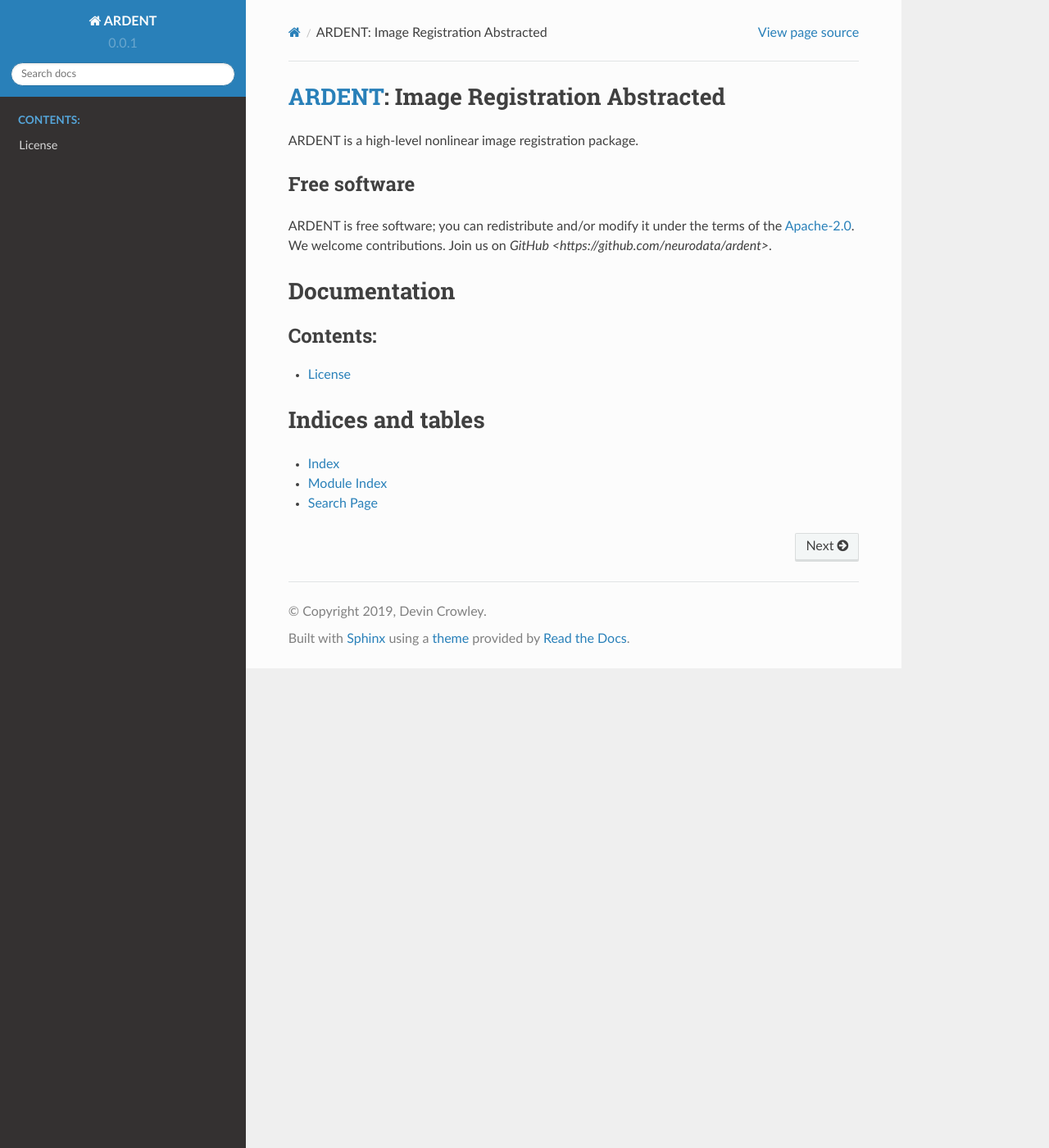
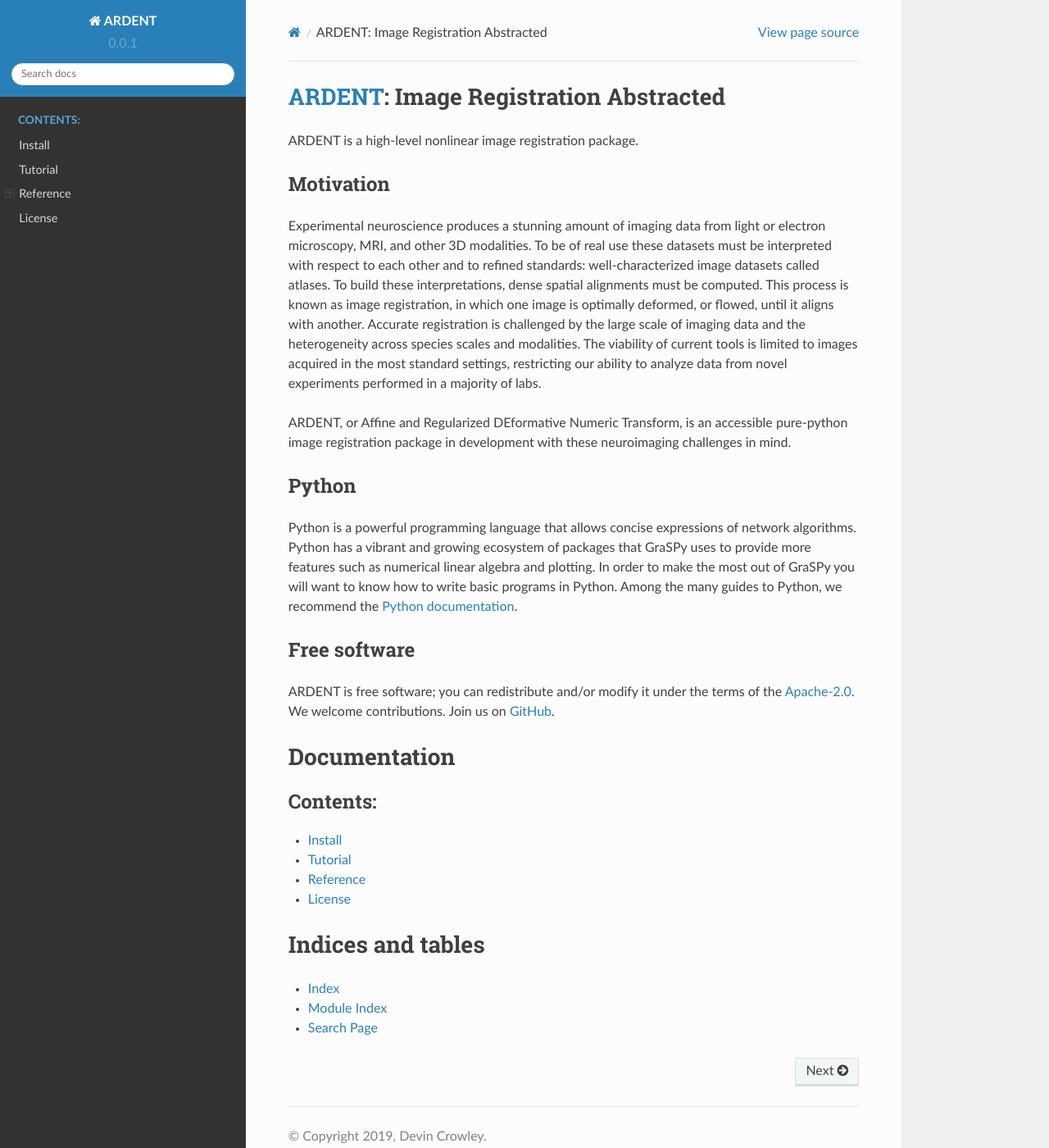
Before and after one commit to neurodata/ardent, a Sphinx documentation site: the page built from docs/index.rst, in a window 1280 px wide and 1400 px high. Shown: the whole window at 82% size. Built offline with Sphinx 7.4.7 and the Read the Docs theme 2.0.0, drawn with Linux system fonts in a browser that asks for light colours.

Commit message:
Add rst files in ardent/docs/reference for user-level functions, add empty rst files in ardent/docs for install.rst and tutorial.rst, and update index.rst

```diff
--- a/docs/index.rst
+++ b/docs/index.rst
@@ -10,12 +10,35 @@
 
 ARDENT is a high-level nonlinear image registration package.
 
+Motivation
+----------
+
+Experimental neuroscience produces a stunning amount of imaging data from light or electron microscopy, MRI, and other 3D modalities.
+To be of real use these datasets must be interpreted with respect to each other and to refined standards: well-characterized image datasets called atlases.
+To build these interpretations, dense spatial alignments must be computed. This process is known as image registration,
+in which one image is optimally deformed, or flowed, until it aligns with another.
+Accurate registration is challenged by the large scale of imaging data and the heterogeneity across species scales and modalities.
+The viability of current tools is limited to images acquired in the most standard settings,
+restricting our ability to analyze data from novel experiments performed in a majority of labs.
+
+ARDENT, or Affine and Regularized DEformative Numeric Transform, is an accessible pure-python image registration package in development with these neuroimaging challenges in mind.
+
+Python
+------
+
+Python is a powerful programming language that allows concise expressions of network
+algorithms.  Python has a vibrant and growing ecosystem of packages that
+GraSPy uses to provide more features such as numerical linear algebra and
+plotting.  In order to make the most out of GraSPy you will want to know how
+to write basic programs in Python.  Among the many guides to Python, we
+recommend the `Python documentation <https://docs.python.org/3/>`_.
+
 Free software
 -------------
 
 ARDENT is free software; you can redistribute and/or modify it
 under the terms of the :doc:`Apache-2.0 </license>`. We welcome contributions.
-Join us on `GitHub <https://github.com/neurodata/ardent>`.
+Join us on `GitHub <https://github.com/neurodata/ardent>`_.
 
 Documentation
 =============
@@ -24,6 +47,9 @@
    :maxdepth: 1
    :caption: Contents:
 
+   install
+   tutorial
+   reference/index
    license
 
 
--- /dev/null
+++ b/docs/install.rst
@@ -0,0 +1,2 @@
+Install
+=======
--- /dev/null
+++ b/docs/tutorial.rst
@@ -0,0 +1,2 @@
+Tutorial
+========
```
Also changed, not shown: docs/reference/index.rst (added, +14 -0 lines), docs/reference/io.rst (added, +14 -0 lines), docs/reference/preprocessing.rst (added, +14 -0 lines), docs/reference/presets.rst (added, +24 -0 lines), docs/reference/transform.rst (added, +14 -0 lines), docs/reference/visualization.rst (added, +8 -0 lines).
